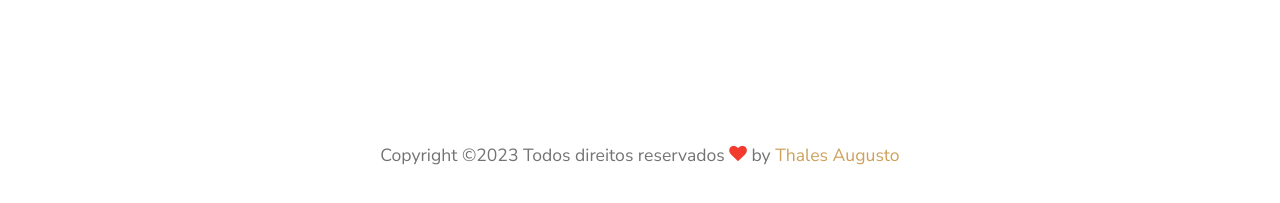
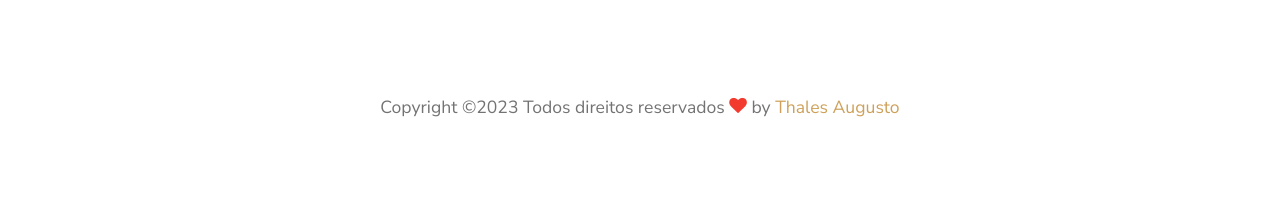
Before and after one commit to tarv7/tarv7.github.io, a plain HTML site: page indara/experiences.html in a window 1280 px wide. Shown: the part 3322-3525 px from the top of the page. Drawn offline with nearby package versions, Linux system fonts and the light colour scheme; files whose address does not match are found by name.

Commit message:
Remove top padding on Copyright div

```diff
--- a/indara/experiences.html
+++ b/indara/experiences.html
@@ -186,7 +186,7 @@
           </div>
 
         </div>
-        <div class="row pt-5 mt-5 text-center">
+        <div class="row mt-5 text-center">
           <div class="col-md-12">
             <p>
             <!-- Link back to Colorlib can't be removed. Template is licensed under CC BY 3.0. -->
```
Also changed, not shown: indara/index.html (+1 -1 lines), indara/projects.html (+1 -1 lines).
